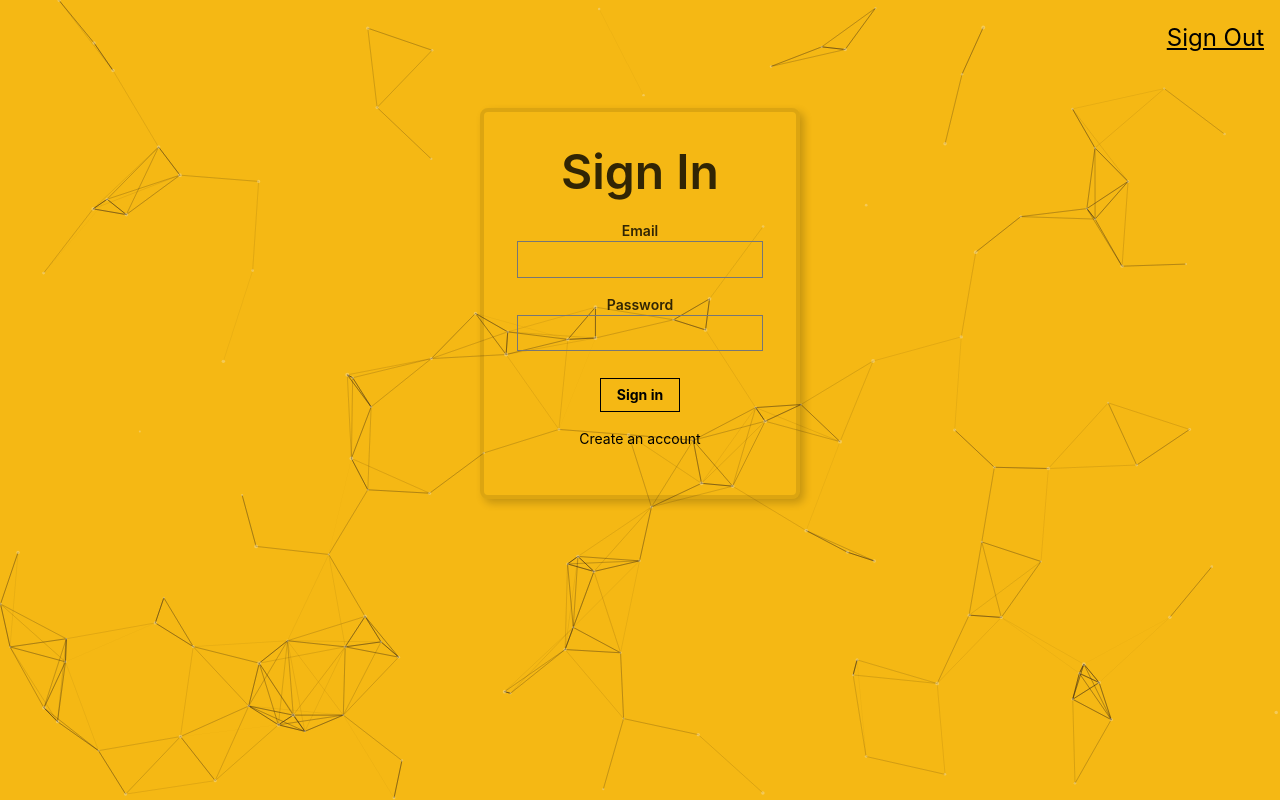
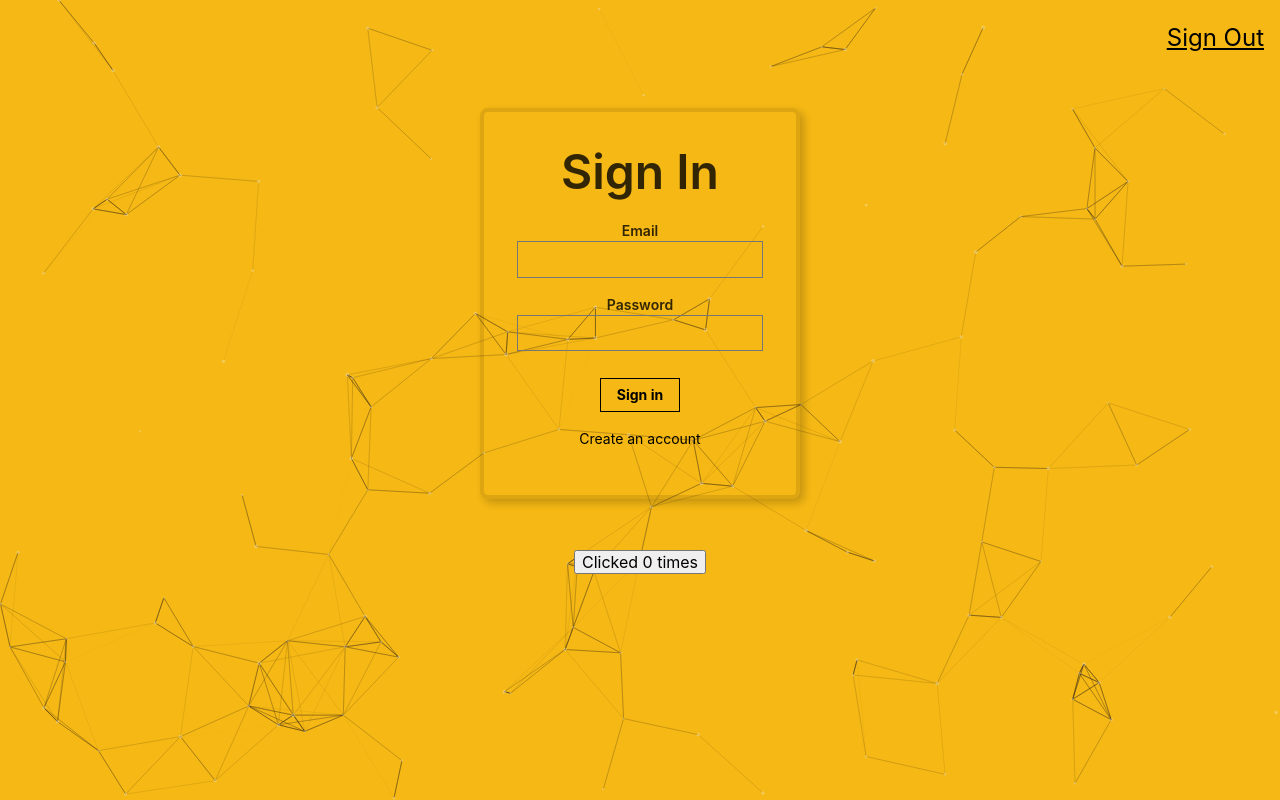
Before and after one commit to shubhamuni/smart_brain, a React (Create React App) app: page / in a window 1280 px wide. Built offline with nearby package versions, Linux system fonts and the light colour scheme.

Commit message:
check buttonclick counter

```diff
--- a/src/App.js
+++ b/src/App.js
@@ -9,6 +9,7 @@ import { loadSlim } from "@tsparticles/slim";
 import FaceRecognition from './components/Face-Recognition/FaceRecognition';
 import Signin from './components/SignIn/Signin';
 import Register from './components/Register/Register';
+import MyButton from './CounterButton';
 
 function App() {
   const [ init, setInit ] = useState(false);
@@ -195,6 +196,8 @@ const displayFaceBox = (box) => {
       :<Register onRouteChange={onRouteChange}/>
       )
     }
+    <br/>
+    <MyButton/>
     </div>
   );
 }
```
